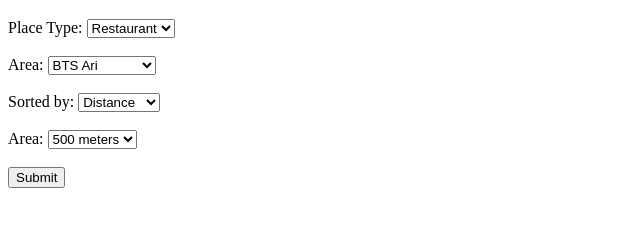
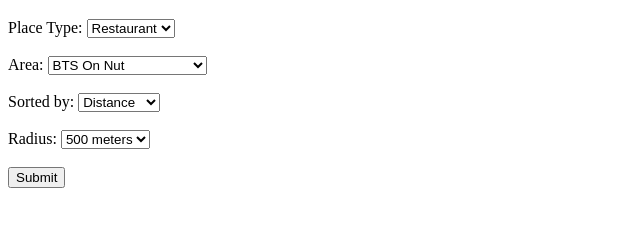
Before and after one commit to harshit777/go2api, a plain HTML site: page cmd/static/index.html in a window 1280 px wide. Shown: the part 61-288 px from the top of the page, without its empty margins (0-640 px from the left). Drawn offline with Linux system fonts and the light colour scheme.

Commit message:
Add the rest of BTS green line stations

```diff
--- a/cmd/static/index.html
+++ b/cmd/static/index.html
@@ -18,8 +18,23 @@
         <br><br>
         <label for="area">Area:</label>
         <select name="area">
+          <option value="BTS On Nut">BTS On Nut</option>
+          <option value="BTS Phra Khanong">BTS Phra Khanong</option>
+          <option value="BTS Ekkamai">BTS Ekkamai</option>
+          <option value="BTS Thong Lo">BTS Thong Lo</option>
+          <option value="BTS Phrom Phong">BTS Phrom Phong</option>
+          <option value="BTS Asok">BTS Asok</option>
+          <option value="BTS Nana">BTS Nana</option>
+          <option value="BTS Phloen Chit">BTS Phloen Chit</option>
+          <option value="BTS Chit Lom">BTS Chit Lom</option>
+          <option value="BTS Siam">BTS Siam</option>
+          <option value="BTS Ratchathewi">BTS Ratchathewi</option>
+          <option value="BTS Phaya Thai">BTS Phaya Thai</option>
+          <option value="BTS Victory Monument">BTS Victory Monument</option>
+          <option value="BTS Sanam Pao">BTS Sanam Pao</option>
           <option value="BTS Ari">BTS Ari</option>
-          <option value="BTS Thong Lo">BTS Thong Lo</option>
+          <option value="BTS Saphan Khwai">BTS Saphan Khwai</option>
+          <option value="BTS Mo Chit">BTS Mo Chit</option>
         </select>
         <br><br>
         <label for="sort">Sorted by:</label>
@@ -29,7 +44,7 @@
           <option value="POPULARITY">Popularity</option>
         </select>
         <br><br>
-        <label for="radius">Area:</label>
+        <label for="radius">Radius:</label>
         <select name="radius">
           <option value="500">500 meters</option>
           <option value="1000">1 kilometer</option>
```
